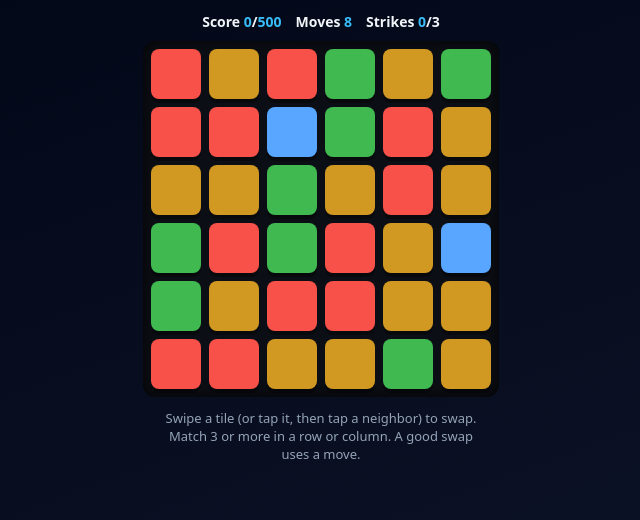
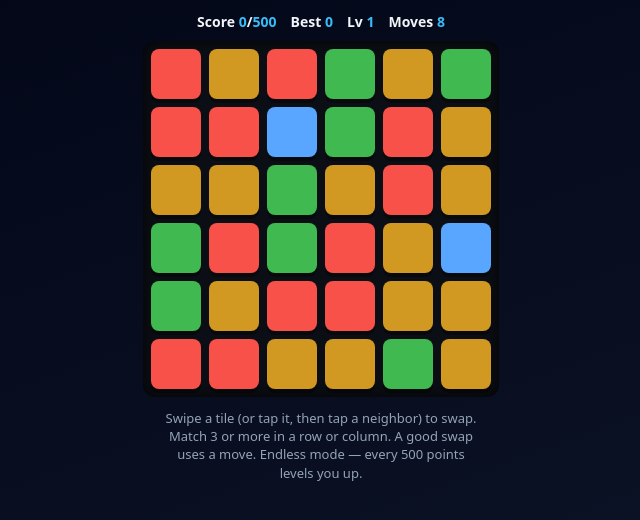
Before and after one commit to dep93753-bit/App-with-servers, a plain HTML site: page games/match3.html in a window 1280 px wide. Shown: the whole page, without its empty margins (319-959 px from the left). Drawn offline with Linux system fonts and the light colour scheme.

Commit message:
Update and rename DONTCHANGEmatch3.html to match3.html

```diff
--- a/games/DONTCHANGEmatch3.html
+++ b/games/match3.html
@@ -7,7 +7,7 @@
 <style>
   *{box-sizing:border-box;margin:0;padding:0;user-select:none;-webkit-user-select:none;-webkit-tap-highlight-color:transparent}
   body{background:linear-gradient(160deg,#020617,#0f172a);color:#f1f5f9;font-family:"Outfit",system-ui,sans-serif;min-height:100vh;display:flex;flex-direction:column;align-items:center;padding:12px}
-  .hud{display:flex;gap:14px;font-weight:700;font-size:14px;margin-bottom:10px}.hud b{color:#38bdf8}
+  .hud{display:flex;gap:14px;font-weight:700;font-size:14px;margin-bottom:10px;flex-wrap:wrap;justify-content:center}.hud b{color:#38bdf8}
   #box{position:relative;background:#0b0e14;border-radius:12px;box-shadow:inset 0 0 15px rgba(0,0,0,.8);overflow:hidden;touch-action:none}
   .blk{position:absolute;border-radius:8px;cursor:pointer;transition:transform .25s cubic-bezier(.4,0,.2,1),opacity .2s;will-change:transform;box-shadow:0 4px 0 rgba(0,0,0,.35)}
   .blk.sel{outline:4px solid #fff;outline-offset:-4px;z-index:5;animation:pulse .7s ease-in-out infinite}
@@ -21,23 +21,39 @@
 </style>
 </head>
 <body>
-<div class="hud"><span>Score <b id="sc">0</b>/<b id="tg">500</b></span><span>Moves <b id="am">0</b></span><span>Strikes <b id="wr">0</b>/3</span></div>
+<div class="hud">
+  <span>Score <b id="sc">0</b>/<b id="tg">500</b></span>
+  <span>Best <b id="bs">0</b></span>
+  <span>Lv <b id="lv">1</b></span>
+  <span>Moves <b id="am">8</b></span>
+</div>
 <div id="box"></div>
-<div class="hint">Swipe a tile (or tap it, then tap a neighbor) to swap. Match 3 or more in a row or column. A good swap uses a move.</div>
+<div class="hint">Swipe a tile (or tap it, then tap a neighbor) to swap. Match 3 or more in a row or column. A good swap uses a move. Endless mode — every 500 points levels you up.</div>
 
 <script src="quiz-modal.js"></script>
 <script>
 (function () {
   "use strict";
-  var R = 6, C = 6, G = 8, TARGET = 500, COLORS = ['#f85149', '#58a6ff', '#3fb950', '#d29922'];
+  var R = 6, C = 6, G = 8, STEP = 500, START_AMMO = 8;
+  var COLORS = ['#f85149', '#58a6ff', '#3fb950', '#d29922'];
   var BS = Math.max(34, Math.min(50, Math.floor((Math.min(innerWidth, 440) - 40 - G * (C + 1)) / C)));
   var $ = function (i) { return document.getElementById(i); };
-  var box = $('box'), grid, els, score, busy, sel, down;
+  var box = $('box'), grid, els, score = 0, busy, sel, down;
+  var level = 1, target = STEP, best = 0;
+  try { best = parseInt(localStorage.getItem('m3.best'), 10) || 0; } catch (e) { best = 0; }
   box.style.width = C * BS + (C + 1) * G + 'px'; box.style.height = R * BS + (R + 1) * G + 'px';
 
-  var K = GameKit({ id: 'match3', ammo: 8, gainCorrect: 6, gainWrong: 1, maxWrong: 3, onUpdate: hud, getScore: function () { return score; }, restart: start });
+  /* maxWrong: Infinity -> the quiz can never strike you out. The run does not end. */
+  var K = GameKit({ id: 'match3', ammo: START_AMMO, gainCorrect: 6, gainWrong: 1, maxWrong: Infinity, onUpdate: hud, getScore: function () { return score; }, restart: start });
 
-  function hud() { $('sc').textContent = score; $('am').textContent = K.ammo; $('wr').textContent = K.wrong; }
+  function hud() {
+    if (score > best) { best = score; try { localStorage.setItem('m3.best', best); } catch (e) {} }
+    $('sc').textContent = score;
+    $('tg').textContent = target;
+    $('bs').textContent = best;
+    $('lv').textContent = level;
+    $('am').textContent = K.ammo;
+  }
   function delay(ms) { return new Promise(function (r) { setTimeout(r, ms); }); }
   function xy(r, c) { return { x: c * (BS + G) + G, y: r * (BS + G) + G }; }
   function place(el, r, c) { var p = xy(r, c); el.style.transform = 'translate(' + p.x + 'px,' + p.y + 'px)'; el.dataset.r = r; el.dataset.c = c; }
@@ -99,7 +115,7 @@
 
   /* ---- selection: tap a tile then a neighbour, OR swipe a tile toward a neighbour ---- */
   function tap(r, c) {
-    if (busy || K.over || !els[r][c]) return;
+    if (busy || !els[r][c]) return;
     if (!sel) { sel = { r: r, c: c }; els[r][c].classList.add('sel'); return; }
     if (sel.r === r && sel.c === c) return clearSel();                         // tap again = deselect
     if (Math.abs(sel.r - r) + Math.abs(sel.c - c) !== 1) {                     // not a neighbour = pick this one instead
@@ -109,11 +125,11 @@
   }
   box.addEventListener('pointerdown', function (e) {
     var b = e.target.closest('.blk');
-    down = (b && !busy && !K.over) ? { r: +b.dataset.r, c: +b.dataset.c, x: e.clientX, y: e.clientY } : null;
+    down = (b && !busy) ? { r: +b.dataset.r, c: +b.dataset.c, x: e.clientX, y: e.clientY } : null;
   });
   box.addEventListener('pointerup', function (e) {
     var d = down; down = null;
-    if (!d || busy || K.over) return;
+    if (!d || busy) return;
     var dx = e.clientX - d.x, dy = e.clientY - d.y;
     if (Math.max(Math.abs(dx), Math.abs(dy)) < 16) return tap(d.r, d.c);        // a tap
     var vert = Math.abs(dy) > Math.abs(dx), nr = d.r + (vert ? Math.sign(dy) : 0), nc = d.c + (vert ? 0 : Math.sign(dx));
@@ -146,18 +162,34 @@
       }
       await delay(320); m = matches(); chain++;
     }
-    if (score >= TARGET) { K.end(true); return; }
+
+    /* ---- endless: level up instead of ending ---- */
+    while (score >= target) {
+      level++; target = STEP * level;
+      say('LEVEL ' + level);
+      await delay(300);
+    }
+    hud();
+
     if (!hasSwap()) await shuffle();
-    if (K.ammo <= 0) K.ask(function () { busy = false; }); else busy = false;
+
+    /* ---- endless: if moves run out, top up after the quiz — the run never ends ---- */
+    if (K.ammo <= 0) {
+      K.ask(function () {
+        try { if (K.ammo <= 0) K.ammo = START_AMMO; } catch (e) {}
+        hud(); busy = false;
+      });
+    } else busy = false;
   }
 
   function start() {
     box.innerHTML = ''; score = 0; busy = false; sel = null; down = null;
+    level = 1; target = STEP;
     grid = Array.from({ length: R }, function () { return Array(C).fill(null); });
     els = Array.from({ length: R }, function () { return Array(C).fill(null); });
     for (var r = 0; r < R; r++) for (var c = 0; c < C; c++) make(r, c, safeColor(r, c), false);
     if (!hasSwap()) shuffle();
-    $('tg').textContent = TARGET; hud();
+    hud();
   }
   start();
 })();
```
